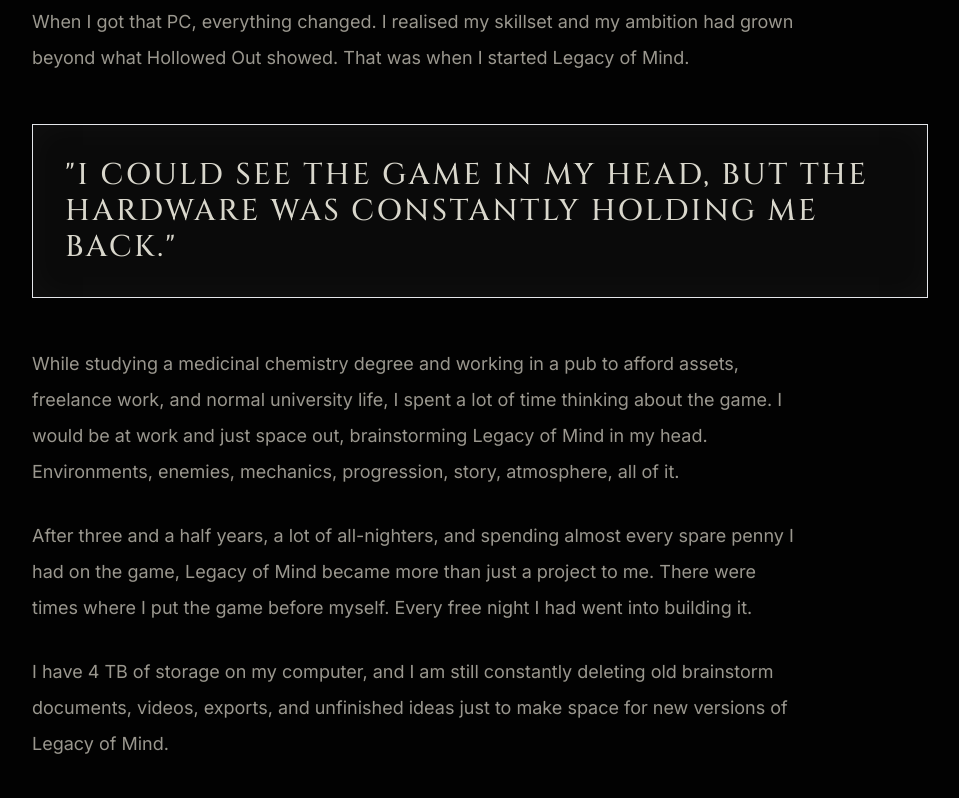
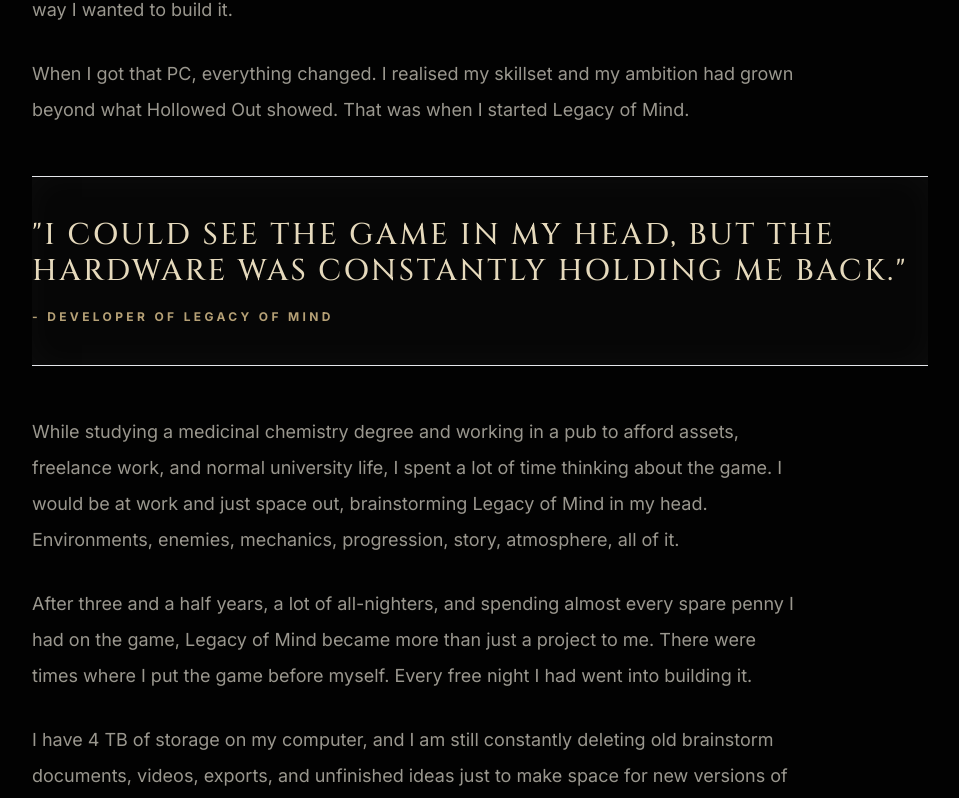
Before and after one commit to LegacyOfMind/LegacyOfMind-Website, a React (Vite) app: page /my-story in a window 1280 px wide. Shown: the part 1498-2296 px from the top of the page, without its empty margins (120-1079 px from the left). Built offline with nearby package versions, Linux system fonts and the light colour scheme; no server answers.

Commit message:
Refine story quotes and home teaser

```diff
--- a/src/pages/Home.tsx
+++ b/src/pages/Home.tsx
@@ -82,7 +82,7 @@
                 Legacy of Mind has been built through university, work, all-nighters, lost progress, and years of handmade worldbuilding.
               </p>
               <p className="mt-4 max-w-3xl leading-8 text-muted">
-                Read the story behind the game, from its first versions as The Wasteland Trials and Hollowed Out to the dark post-apocalyptic horror RPG it has become today.
+                Read my personal story behind making Legacy of Mind, and how it became the dark post-apocalyptic horror RPG it is today.
               </p>
             </div>
             <CTAButton href="/my-story" variant="ghost" icon={BookOpenText} className="w-full md:w-auto">
--- a/src/pages/MyStory.tsx
+++ b/src/pages/MyStory.tsx
@@ -30,25 +30,22 @@
   'Whether Legacy of Mind succeeds or whether I become another indie developer who never makes a profit, I will never regret the time, money, and effort I have put into it. I hope this story motivates anyone reading it, especially other solo developers and creators who are trying to build something while life is still happening around them.',
   'I understand how hard indie games are to make. I understand how hard it is to get views, build a community, and convince people to care about something you have made. That is why I am completely open to people promoting their own work on my server.',
   'If people had not helped me, given me opportunities, offered discounts, shared advice, or let me do things I would not normally have been able to do, I would never have finished the version of Legacy of Mind you see today.',
-  'So if you are a player, a creator, a streamer, or an indie developer, I want the Legacy of Mind community to be a place where you can be part of the game, talk about your own work, and grow alongside it.',
+  'So if you are a player, a creator, a streamer, or an indie developer, I want the Legacy of Mind community to be a place where you can be part of the game, talk about your own work, and feel welcome in the world around it.',
 ];
 
 type PullQuoteProps = {
   children: string;
-  variant?: 'line' | 'panel';
 };
 
-function PullQuote({ children, variant = 'line' }: PullQuoteProps) {
-  const classes =
-    variant === 'panel'
-      ? 'my-12 max-w-4xl border border-stone/20 bg-white/[0.035] p-6 shadow-insetStone md:p-8'
-      : 'my-12 max-w-4xl border-y border-border py-8';
-
+function PullQuote({ children }: PullQuoteProps) {
   return (
-    <blockquote className={classes}>
-      <p className="font-display text-xl uppercase leading-snug tracking-[0.08em] text-stone md:text-3xl">
+    <blockquote className="my-12 max-w-4xl border-y border-stone/20 bg-white/[0.018] py-8 shadow-insetStone md:py-10">
+      <p className="font-display text-xl uppercase leading-snug tracking-[0.08em] text-[#e5d9bc] md:text-3xl">
         "{children}"
       </p>
+      <footer className="mt-5 text-xs font-bold uppercase tracking-[0.28em] text-[var(--color-earth)]">
+        - Developer of Legacy of Mind
+      </footer>
     </blockquote>
   );
 }
@@ -75,7 +72,7 @@
           ))}
         </div>
 
-        <PullQuote variant="panel">I could see the game in my head, but the hardware was constantly holding me back.</PullQuote>
+        <PullQuote>I could see the game in my head, but the hardware was constantly holding me back.</PullQuote>
 
         <div className="max-w-3xl space-y-7 text-base leading-8 text-muted md:text-lg md:leading-9">
           {storyParagraphs.slice(6, 10).map((paragraph) => (
@@ -91,7 +88,7 @@
           ))}
         </div>
 
-        <PullQuote variant="panel">AI can be useful, but it cannot replicate the connection I have to this game.</PullQuote>
+        <PullQuote>AI can be useful, but it cannot replicate the connection I have to this game.</PullQuote>
 
         <div className="max-w-3xl space-y-7 text-base leading-8 text-muted md:text-lg md:leading-9">
           {storyParagraphs.slice(15, 20).map((paragraph) => (
@@ -107,15 +104,13 @@
           ))}
         </div>
 
-        <PullQuote variant="panel">The atmosphere alone made me want to keep going.</PullQuote>
+        <PullQuote>The atmosphere alone made me want to keep going.</PullQuote>
 
         <div className="max-w-3xl space-y-7 text-base leading-8 text-muted md:text-lg md:leading-9">
           {storyParagraphs.slice(24).map((paragraph) => (
             <p key={paragraph}>{paragraph}</p>
           ))}
         </div>
-
-        <PullQuote>I want the Legacy of Mind community to be a place where people can grow alongside it.</PullQuote>
 
         <div className="mt-12 border-t border-border pt-8">
           <CTAButton href="/" variant="ghost" className="w-full sm:w-auto">
```
